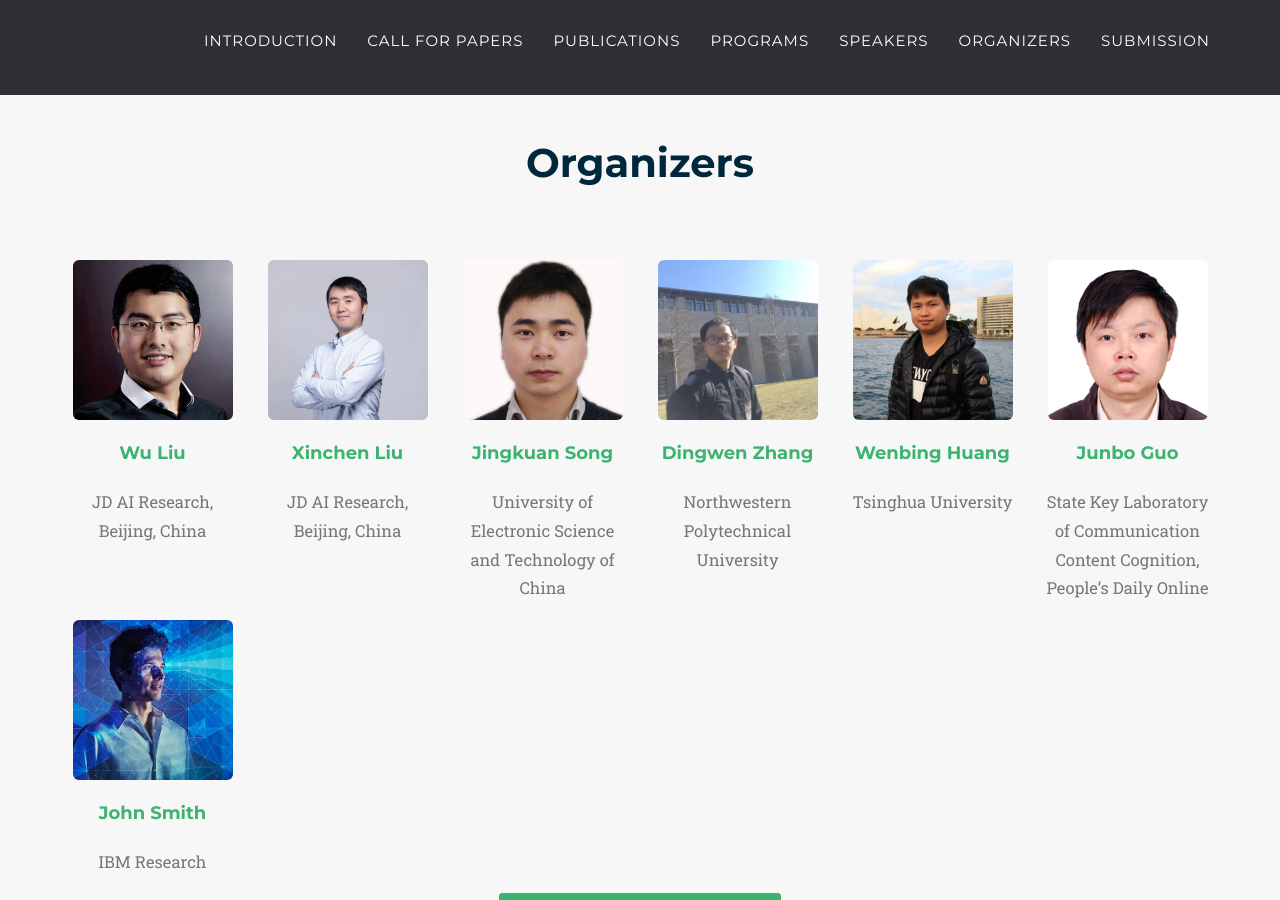
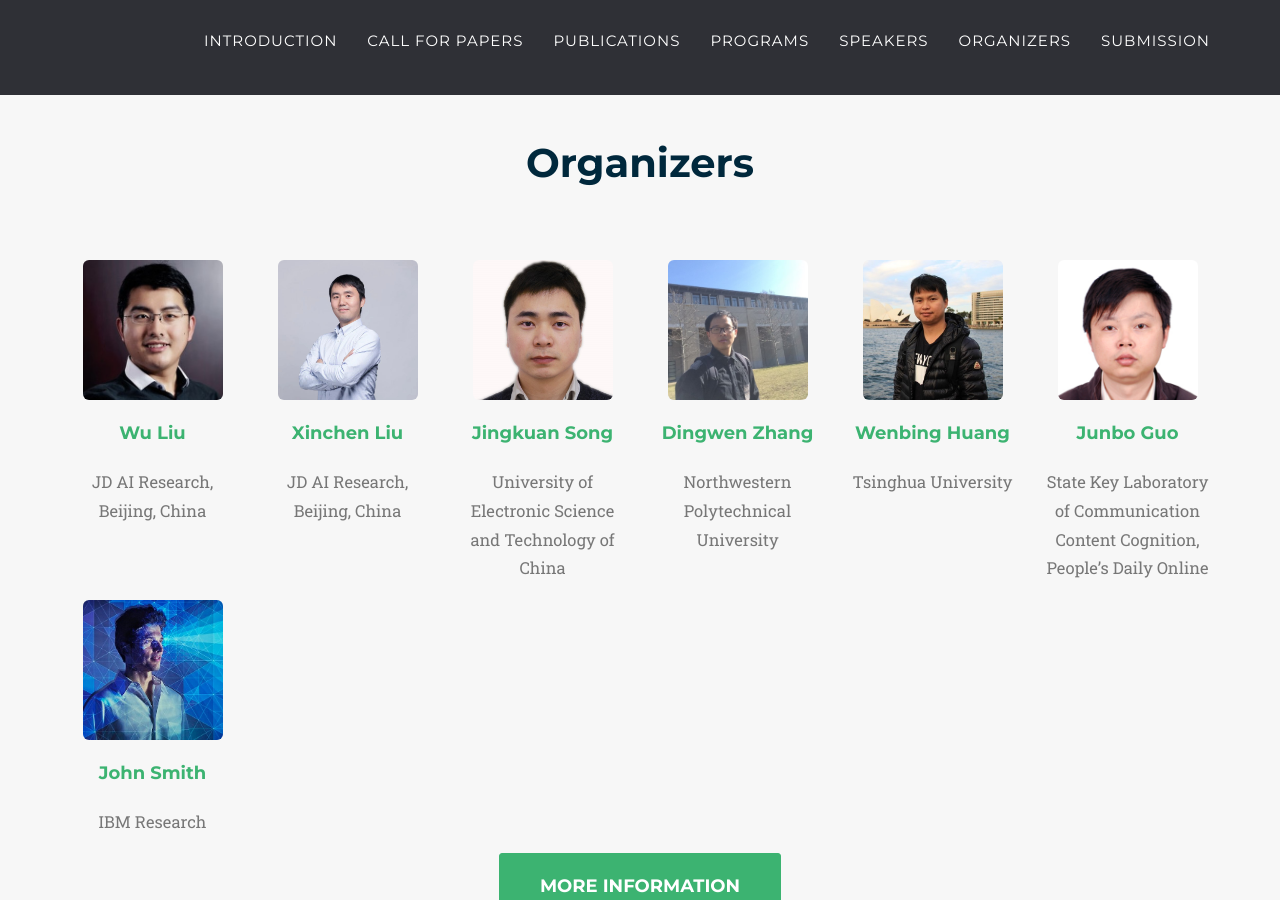
Before and after one commit to MCFR-MM22/MCFR-MM22.github.io, a Jekyll site: the page built from index.html, in a window 1280 px wide and 900 px high, scrolled down 3197 px. Built offline with Jekyll 4.4.1, drawn with Linux system fonts in a browser that asks for light colours; some web fonts are replaced.

Commit message:
Update organizers.html

```diff
--- a/_includes/2021_data/organizers.html
+++ b/_includes/2021_data/organizers.html
@@ -11,7 +11,7 @@
             {% for post in site.data.twenty_21.organizers %}
                 <div class="col-sm-2 speakers-item">
                     <!-- <a href="{{ post.name }}" class="speakers-link" data-toggle="modal"> -->
-                    <center><img src="../css/2021_style/img/organizers/{{ post.thumbnail }}" class="img-centered img-rounded"  width="160px" height="160px"/></center>
+                    <center><img src="../css/2021_style/img/organizers/{{ post.thumbnail }}" class="img-centered img-rounded"  width="140px" height="140px"/></center>
                     <!-- </a> -->
                     <center><div class="speakers-caption" >
                         <a href="/organizers_info"><h4 style="text-transform: capitalize;">{{ post.name }}</h4></a>
```
